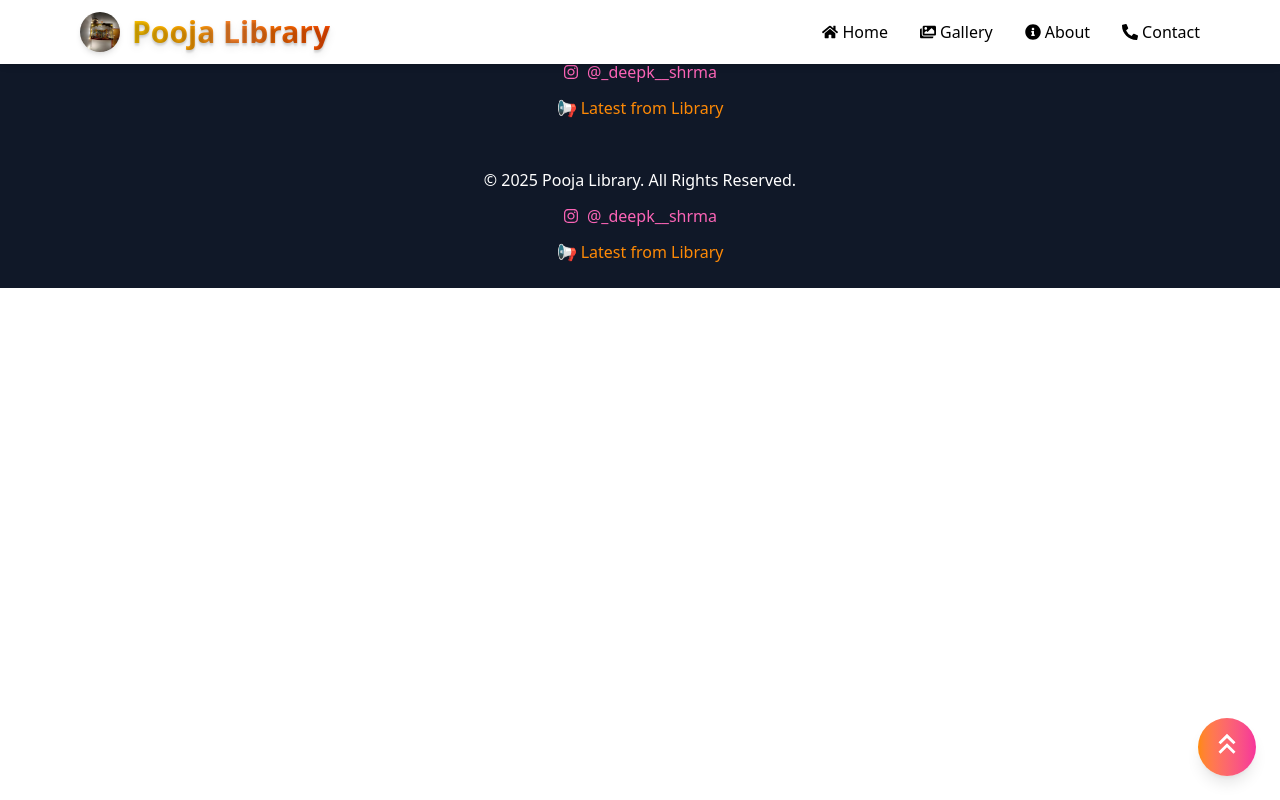
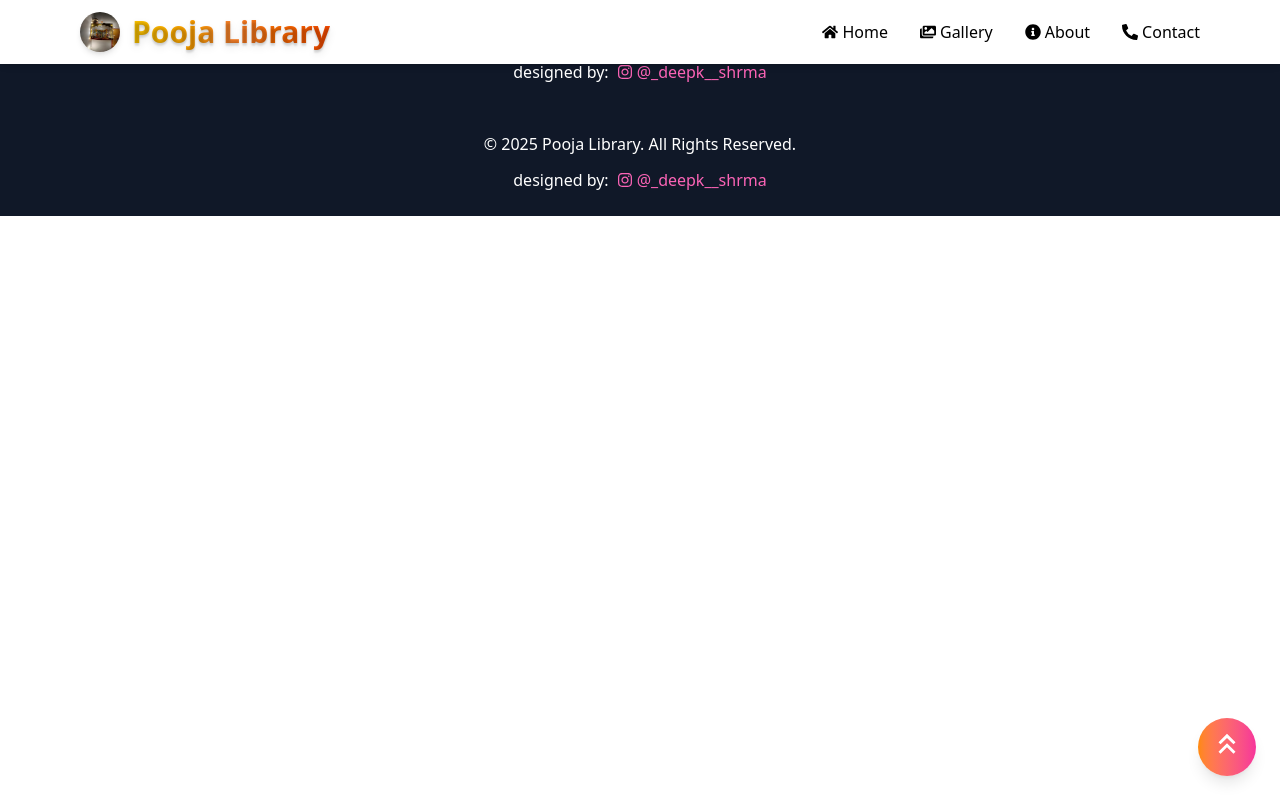
Before and after one commit to deepkshrma/PoojaLibrary, a React (Vite) app: page /footer in a window 1280 px wide. Built offline with nearby package versions, Linux system fonts and the light colour scheme.

Commit message:
final touch

```diff
--- a/src/pages/About.jsx
+++ b/src/pages/About.jsx
@@ -1,4 +1,3 @@
-// src/pages/About.jsx
 import { motion } from "framer-motion";
 import { FaBookReader, FaCalendarAlt, FaUsers } from "react-icons/fa";
 import { useEffect, useState } from "react";
--- a/src/pages/Footer.jsx
+++ b/src/pages/Footer.jsx
@@ -6,23 +6,27 @@ export default function Footer() {
     <footer className="bg-gray-900 text-white py-6 text-center flex flex-col items-center space-y-3">
       <p>© {new Date().getFullYear()} Pooja Library. All Rights Reserved.</p>
 
-      {/* 🔹 Instagram */}
+      {/* 🔹 Designed by + Instagram in one line */}
+      <div className="flex items-center space-x-2">
+        <span>designed by:</span>
         <a
           href="https://instagram.com/_deepk__shrma"
           target="_blank"
           rel="noopener noreferrer"
-        className="flex items-center space-x-2 text-pink-400 hover:text-pink-500"
+          className="flex items-center space-x-1  text-pink-400 hover:text-pink-500"
         >
-        <FaInstagram /> <span>@_deepk__shrma</span>
+          <FaInstagram />
+          <span>@_deepk__shrma</span>
         </a>
+      </div>
 
-      {/* 🔹 Latest Link */}
+      {/* 🔹 Latest Link (future use)
   <Link
     to="/latest"
     className="text-orange-400 hover:text-orange-500 transition font-medium"
   >
     📢 Latest from Library
-      </Link>
+  </Link> */}
     </footer>
   );
 }
--- a/src/pages/Main.jsx
+++ b/src/pages/Main.jsx
@@ -3,13 +3,10 @@ import { motion } from "framer-motion";
 import {
   FaWifi,
   FaParking,
-  FaNewspaper,
   FaVideo,
   FaSnowflake,
   FaRestroom,
   FaChair,
-  FaTint,
-  FaUtensils,
 } from "react-icons/fa";
 import { Link } from "react-router-dom";
 import bannerimage from "../assets/images/front.jpg";
@@ -55,7 +52,6 @@ export default function Main() {
         >
           Facilities
         </motion.h3>
-        {/* 🔹 Mobile par bhi 2-2 cards ek saath */}
         <div className="grid grid-cols-2 md:grid-cols-3 gap-6 max-w-6xl mx-auto px-6">
           {[
             {
@@ -87,7 +83,6 @@ export default function Main() {
               key={idx}
               className="bg-white p-6 rounded-2xl shadow-md flex flex-col items-center text-center space-y-4 hover:scale-105 transition"
             >
-              {/* 👉 Icon par hi motion effect */}
               <motion.div
                 animate={{ scale: [1, 1.2, 1] }}
                 transition={{
@@ -107,7 +102,7 @@ export default function Main() {
           ))}
         </div>
 
-        {/* 🔹 Attractive CTA Section below Facilities */}
+        {/*  Attractive CTA Section below Facilities */}
         <div className="mt-16 ">
           <h6 className="text-xl font-semibold text-gray-500 mb-6 pl-6">
             Explore More with Pooja Library
@@ -121,7 +116,7 @@ export default function Main() {
               <motion.div
                 key={idx}
                 animate={{
-                  y: [0, -5, 0], // upar niche halka float
+                  y: [0, -5, 0],
                   boxShadow: [
                     "0px 4px 12px rgba(249, 131, 43, 0.2)",
                     "0px 6px 16px rgba(249, 131, 43, 0.4)",
@@ -132,7 +127,7 @@ export default function Main() {
                   duration: 3,
                   repeat: Infinity,
                   ease: "easeInOut",
-                  delay: idx * 0.5, // thoda stagger
+                  delay: idx * 0.5,
                 }}
                 whileHover={{ scale: 1.1 }}
               >
@@ -149,18 +144,6 @@ export default function Main() {
           </div>
         </div>
       </section>
-
-      {/* Floating Buttons
-      <div className="fixed bottom-5 right-5 flex flex-col space-y-3">
-        <a
-          href="https://wa.me/916367007879"
-          target="_blank"
-          rel="noopener noreferrer"
-          className="bg-green-500 text-white p-4 rounded-full shadow-lg hover:bg-green-600 transition flex items-center justify-center"
-        >
-          <FaWhatsapp size={28} />
-        </a>
-      </div> */}
     </div>
   );
 }
--- a/src/pages/Navbar.jsx
+++ b/src/pages/Navbar.jsx
@@ -20,7 +20,7 @@ export default function Navbar() {
       opacity: 1,
       y: 0,
       transition: {
-        delay: i * 0.1, // stagger each item
+        delay: i * 0.1,
         duration: 0.3,
         ease: "easeOut",
       },
--- a/src/pages/PageWrapper.jsx
+++ b/src/pages/PageWrapper.jsx
@@ -1,4 +1,3 @@
-// src/components/PageWrapper.jsx
 import { motion } from "framer-motion";
 
 export default function PageWrapper({ children }) {
--- a/src/pages/ScrollToTop.jsx
+++ b/src/pages/ScrollToTop.jsx
@@ -1,4 +1,3 @@
-// src/components/ScrollToTop.jsx
 import { useEffect } from "react";
 import { useLocation } from "react-router-dom";
 
```
Also changed, not shown: src/pages/Gallery.jsx (+3 -9 lines), 1 other file (tests, documents, lock files or other folders). Lines whose indentation alone changed are shown as unchanged.
